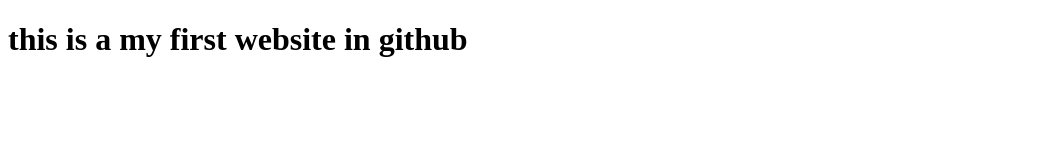
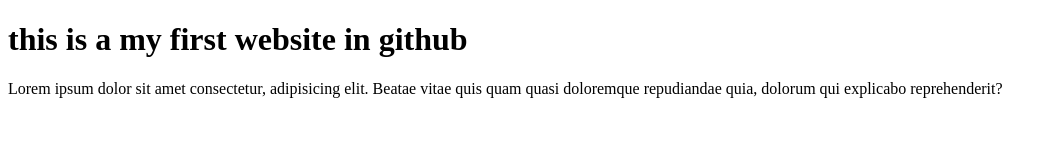
Before and after one commit to junnu-sinu/my-secound-website, a plain HTML site: page index.html in a window 1280 px wide. Shown: the whole page, without its empty margins (0-1057 px from the left). Drawn offline with Linux system fonts and the light colour scheme.

Commit message:
lern arif

```diff
--- a/index.html
+++ b/index.html
@@ -8,5 +8,6 @@
 </head>
 <body>
     <h1>this is a my first website in github</h1>
+    <p>Lorem ipsum dolor sit amet consectetur, adipisicing elit. Beatae vitae quis quam quasi doloremque repudiandae quia, dolorum qui explicabo reprehenderit?</p>
 </body>
 </html>
```
